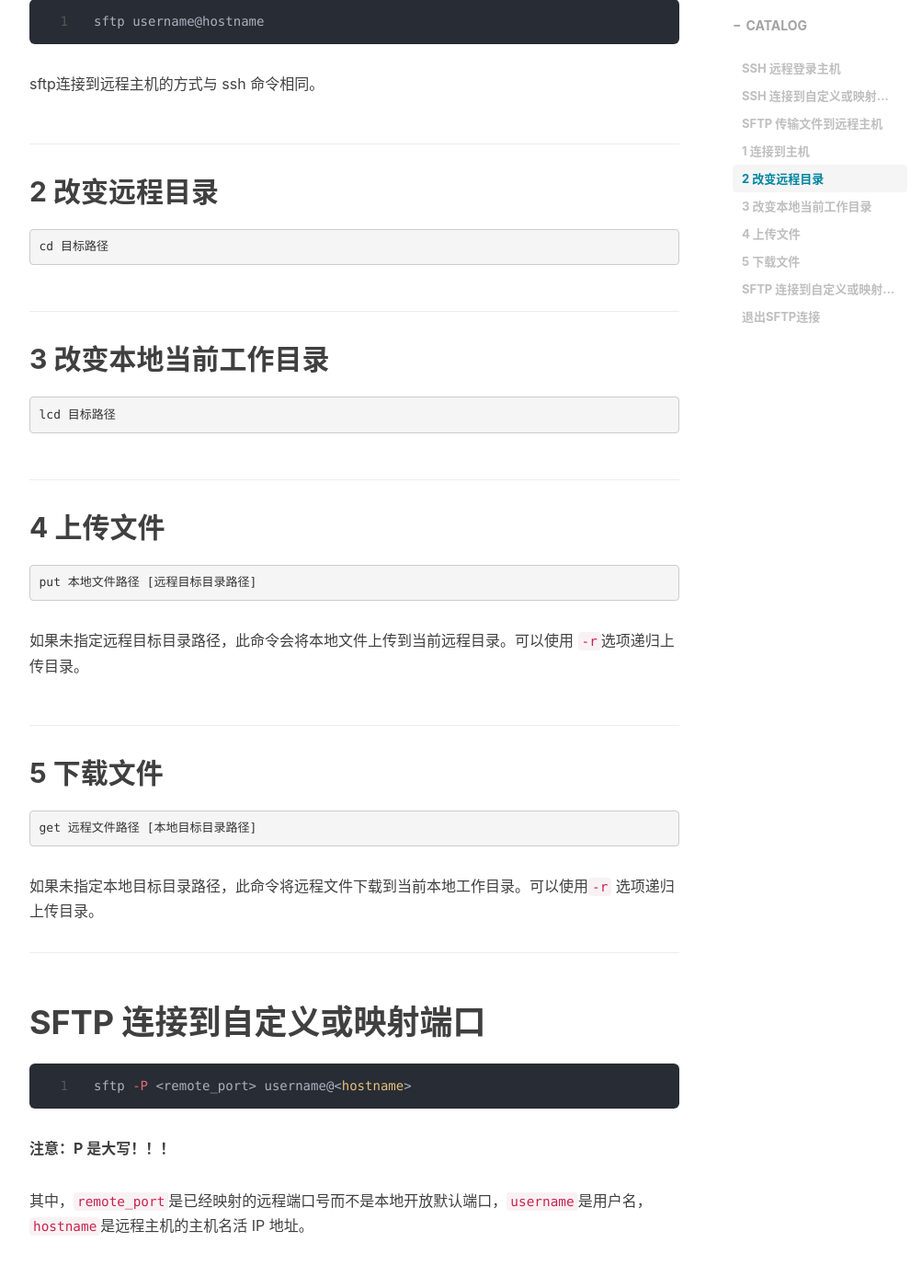
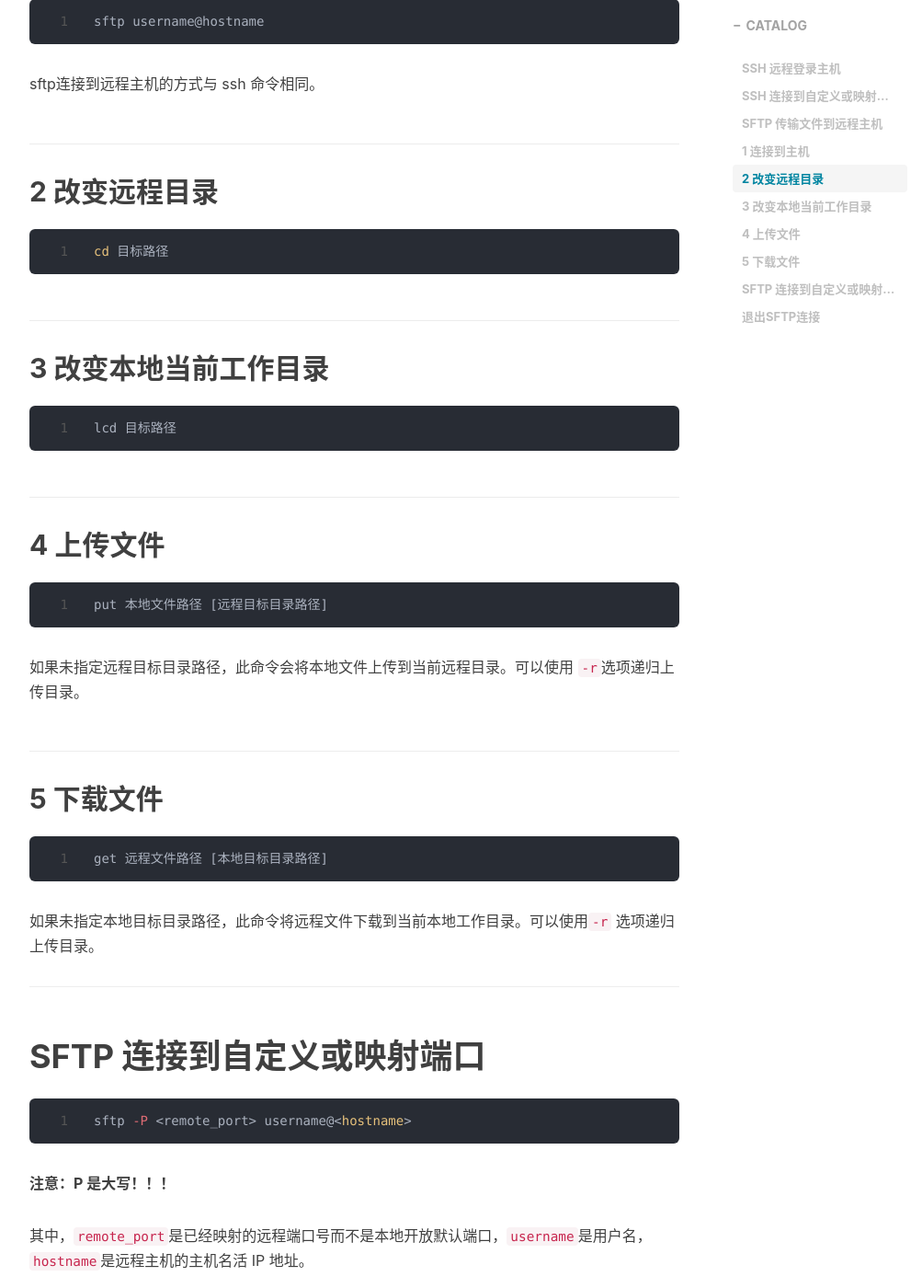
Before and after one commit to EchoZap/Huxpro_Blog, a Jekyll site: the page built from _posts/2024-09-02-SSH 远程登录以及 SFTP 文件传输.md, in a window 1280 px wide and 1400 px high, scrolled down 1341 px. Shown: the whole window at 92% size, without its empty margins (233-1236 px from the left). Built offline with Jekyll 4.4.1, drawn with Linux system fonts in a browser that asks for light colours; nearby versions of some CDN libraries; comment, search, counter and statistics services are not loaded.

Commit message:
Update 2024-09-02-SSH 远程登录以及 SFTP 文件传输.md

````diff
--- a/_posts/2024-09-02-SSH 远程登录以及 SFTP 文件传输.md
+++ b/_posts/2024-09-02-SSH 远程登录以及 SFTP 文件传输.md
@@ -47,19 +47,19 @@ sftp连接到远程主机的方式与 ssh 命令相同。
 
 ## 2 改变远程目录
 
-```plain
+```shell
 cd 目标路径
 ```
 
 ## 3 改变本地当前工作目录
 
-```plain
+```shell
 lcd 目标路径
 ```
 
 ## 4 上传文件
 
-```plain
+```shell
 put 本地文件路径 [远程目标目录路径]
 ```
 
@@ -67,7 +67,7 @@ put 本地文件路径 [远程目标目录路径]
 
 ## 5 下载文件
 
-```plain
+```shell
 get 远程文件路径 [本地目标目录路径]
 ```
 
````
